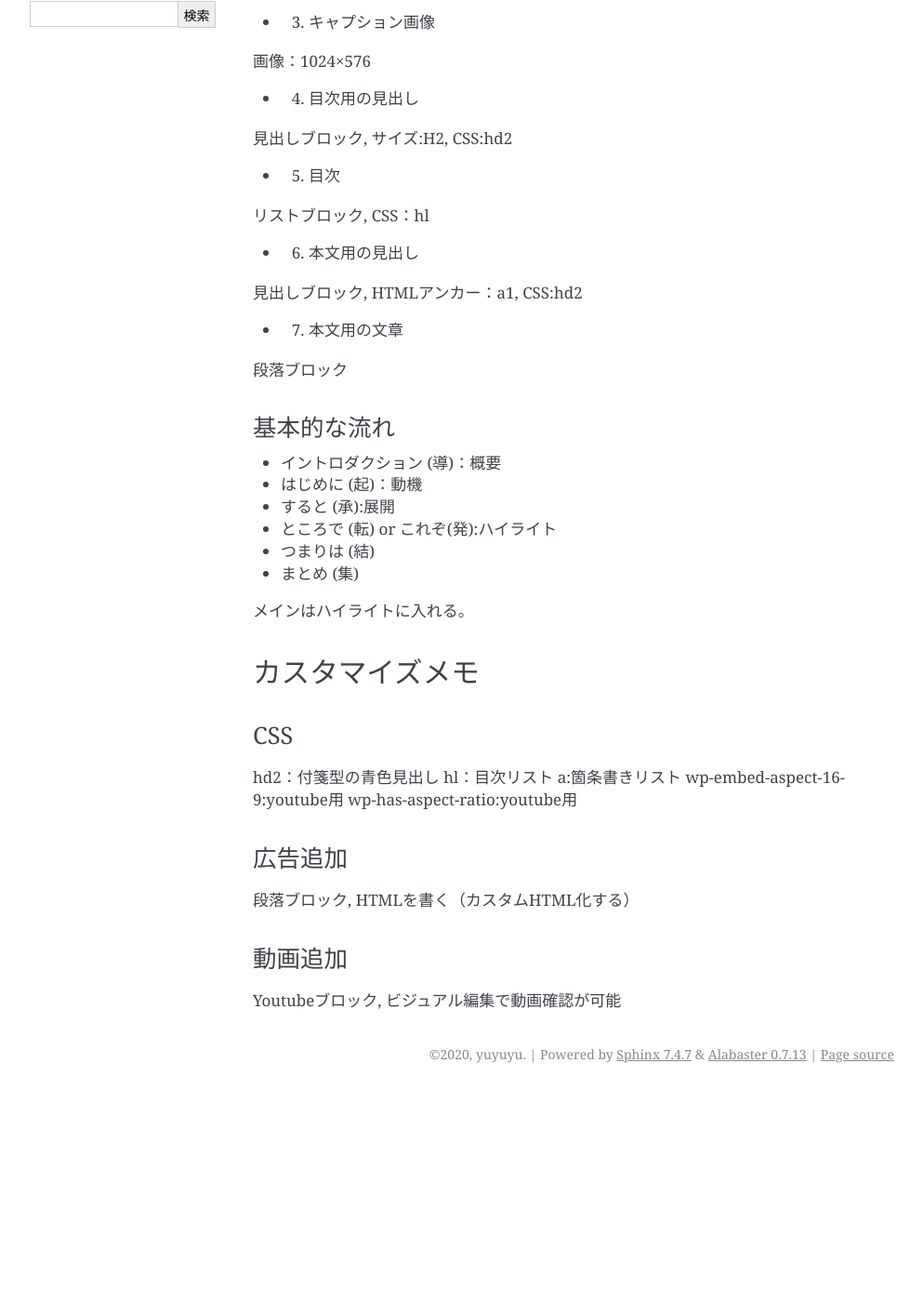
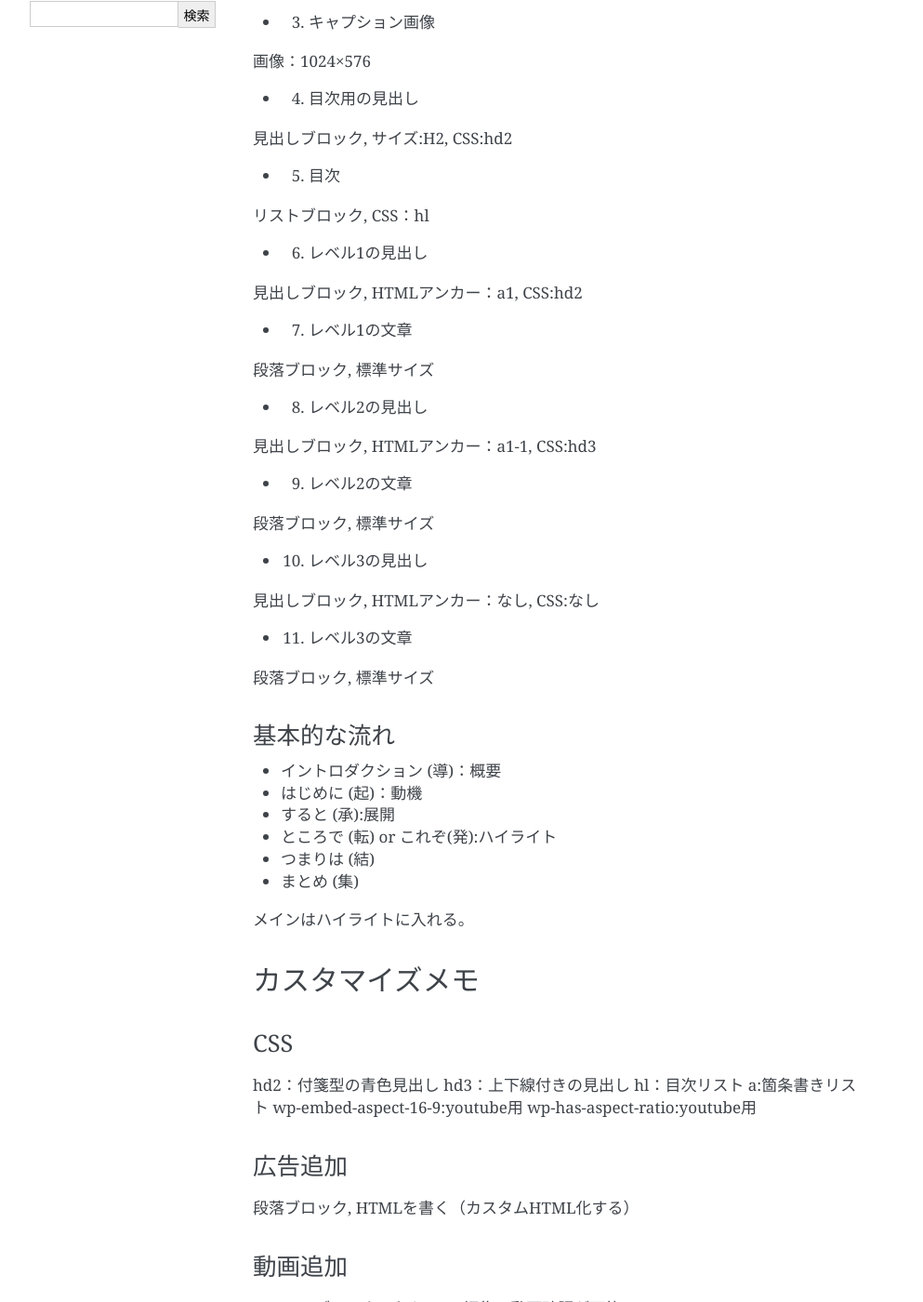
Before and after one commit to yuyuyu0706/sphinx, a Sphinx documentation site: the page built from sphinx/source/work/page05_blog.rst, in a window 1280 px wide and 1400 px high, scrolled down 394 px. Shown: the whole window at 93% size, without its empty margins (148-1141 px from the left). Built offline with Sphinx 7.4.7, drawn with Linux system fonts in a browser that asks for light colours; pages that are not in the unit, such as notebooks, are missing from menus; before the commit the page ends 1567 px from its top, so only the background shows below that.

Commit message:
auto commit

```diff
--- a/sphinx/source/work/page05_blog.rst
+++ b/sphinx/source/work/page05_blog.rst
@@ -18,10 +18,19 @@ WordPressの書き方メモ
 | 見出しブロック, サイズ:H2, CSS:hd2
 * 5. 目次
 | リストブロック, CSS：hl
-* 6. 本文用の見出し
+* 6. レベル1の見出し
 | 見出しブロック, HTMLアンカー：a1, CSS:hd2
-* 7. 本文用の文章
-| 段落ブロック
+* 7. レベル1の文章
+| 段落ブロック, 標準サイズ
+* 8. レベル2の見出し
+| 見出しブロック, HTMLアンカー：a1-1, CSS:hd3
+* 9. レベル2の文章
+| 段落ブロック, 標準サイズ
+* 10. レベル3の見出し
+| 見出しブロック, HTMLアンカー：なし, CSS:なし
+* 11. レベル3の文章
+| 段落ブロック, 標準サイズ
+
 
 基本的な流れ
 ********************
@@ -41,6 +50,7 @@ WordPressの書き方メモ
 CSS
 ********************
 hd2：付箋型の青色見出し
+hd3：上下線付きの見出し
 hl：目次リスト
 a:箇条書きリスト
 wp-embed-aspect-16-9:youtube用
```
